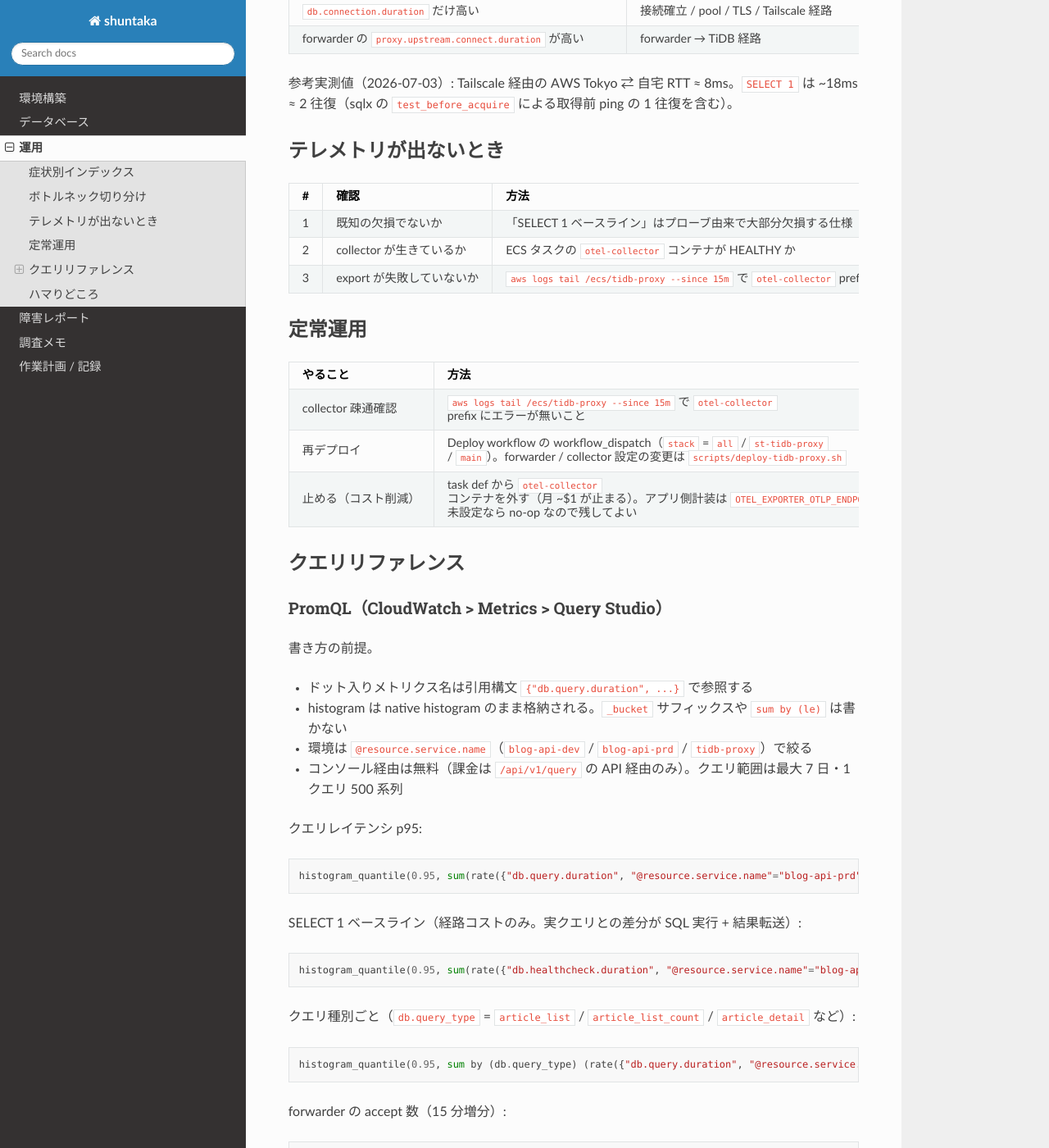
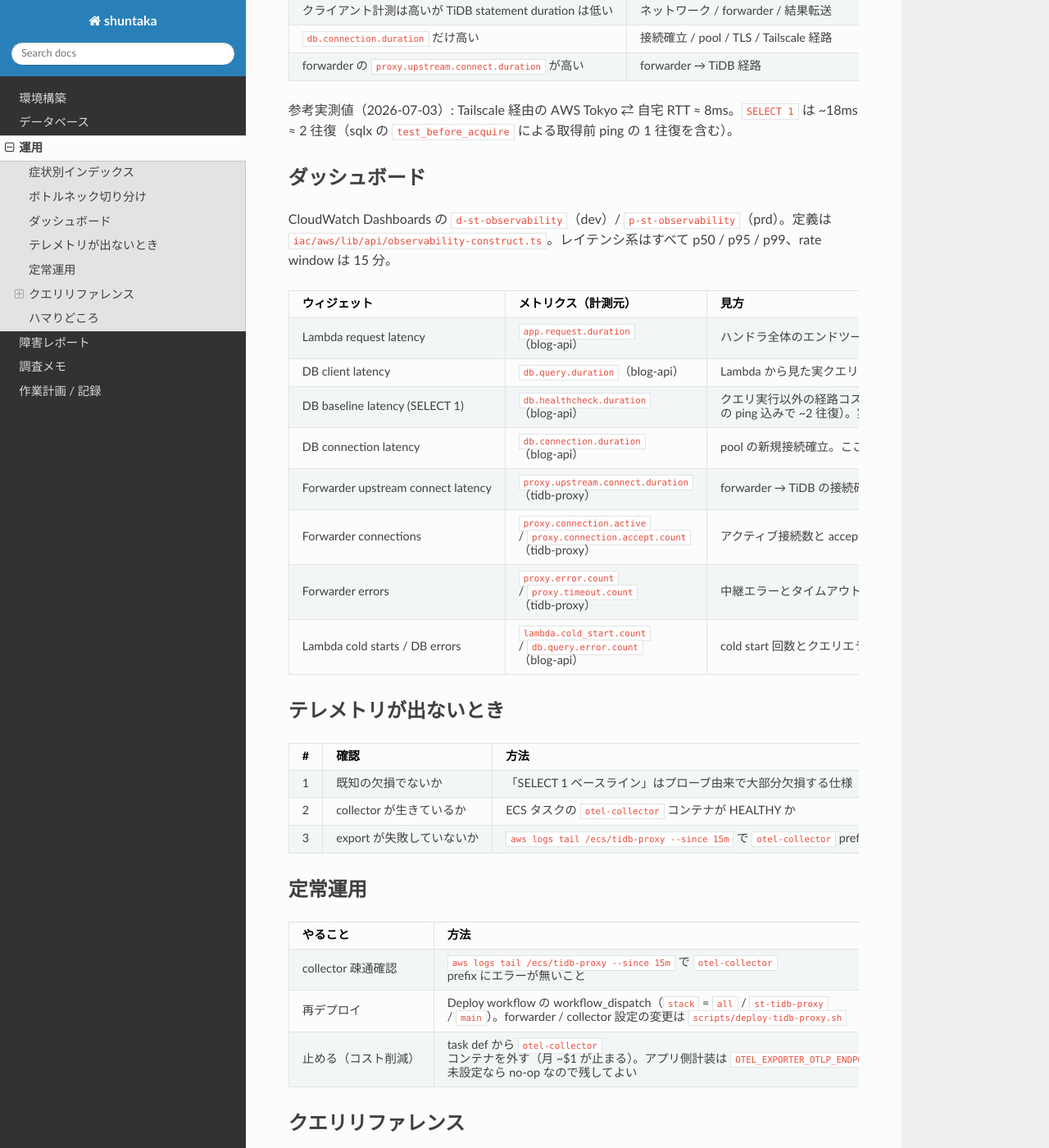
Before and after one commit to shuntaka9576/shuntaka-dev, a Sphinx documentation site: the page built from docs/source/03_operations.md, in a window 1280 px wide and 1400 px high, scrolled down 996 px. Shown: the whole window at 82% size. Built offline with Sphinx 7.4.7 and the Read the Docs theme 3.1.0, drawn with Linux system fonts in a browser that asks for light colours; pages that are not in the unit, such as notebooks, are missing from menus; some of the changed text lies outside the part shown.

Commit message:
docs: 運用ページにダッシュボード節を追加し PromQL 節を削除・X-Ray リファレンスを表形式化

````diff
--- a/docs/source/03_operations.md
+++ b/docs/source/03_operations.md
@@ -7,6 +7,7 @@ blog-api (Lambda) 〜 tidb-proxy (forwarder) 〜 TiDB 経路で「遅い・お
 | 症状                           | 見る節                 |
 | ------------------------------ | ---------------------- |
 | API / ブログが遅い             | ボトルネック切り分け   |
+| グラフの意味を知りたい         | ダッシュボード         |
 | ダッシュボードにデータが出ない | テレメトリが出ないとき |
 | クエリの書き方を調べたい       | クエリリファレンス     |
 | 検索がヒットしない・表示が変   | ハマりどころ           |
@@ -16,7 +17,7 @@ blog-api (Lambda) 〜 tidb-proxy (forwarder) 〜 TiDB 経路で「遅い・お
 | #   | 手順                                                  | 使うもの                                                   |
 | --- | ----------------------------------------------------- | ---------------------------------------------------------- |
 | 1   | p95 が悪化している時間帯を特定する                    | ダッシュボード `d-st-observability` / `p-st-observability` |
-| 2   | SELECT 1（経路コストのみ）と実クエリの p95 を比較する | ダッシュボード or PromQL（クエリリファレンス参照）         |
+| 2   | SELECT 1（経路コストのみ）と実クエリの p95 を比較する | ダッシュボード                                             |
 | 3   | TiDB 側の実行時間を同一時間窓で並べる                 | TiDB Dashboard / Statement Summary / Slow Query            |
 | 4   | 判定表で原因を絞る                                    | 下表                                                       |
 | 5   | 該当リクエストを個別に深掘りする                      | X-Ray（クエリリファレンス参照）                            |
@@ -32,6 +33,21 @@ blog-api (Lambda) 〜 tidb-proxy (forwarder) 〜 TiDB 経路で「遅い・お
 | forwarder の `proxy.upstream.connect.duration` が高い   | forwarder → TiDB 経路                           |
 
 参考実測値（2026-07-03）: Tailscale 経由の AWS Tokyo ⇄ 自宅 RTT ≈ 8ms。`SELECT 1` は ~18ms ≈ 2 往復（sqlx の `test_before_acquire` による取得前 ping の 1 往復を含む）。
+
+## ダッシュボード
+
+CloudWatch Dashboards の `d-st-observability`（dev）/ `p-st-observability`（prd）。定義は `iac/aws/lib/api/observability-construct.ts`。レイテンシ系はすべて p50 / p95 / p99、rate window は 15 分。
+
+| ウィジェット                       | メトリクス（計測元）                                                      | 見方                                                                                                                                                                                                                            |
+| ---------------------------------- | ------------------------------------------------------------------------- | ------------------------------------------------------------------------------------------------------------------------------------------------------------------------------------------------------------------------------- |
+| Lambda request latency             | `app.request.duration`（blog-api）                                        | ハンドラ全体のエンドツーエンド。ユーザー体感に最も近い                                                                                                                                                                          |
+| DB client latency                  | `db.query.duration`（blog-api）                                           | Lambda から見た実クエリのレイテンシ                                                                                                                                                                                             |
+| DB baseline latency (SELECT 1)     | `db.healthcheck.duration`（blog-api）                                     | クエリ実行以外の経路コスト全部。Tailscale の片道遅延そのものではなく「RTT × 往復回数 + forwarder 中継」（`test_before_acquire` の ping 込みで ~2 往復）。実クエリとの差分が SQL 実行 + 結果転送。欠損が多い（ハマりどころ参照） |
+| DB connection latency              | `db.connection.duration`（blog-api）                                      | pool の新規接続確立。ここだけ高ければ pool / TLS / Tailscale 経路                                                                                                                                                               |
+| Forwarder upstream connect latency | `proxy.upstream.connect.duration`（tidb-proxy）                           | forwarder → TiDB の接続確立                                                                                                                                                                                                     |
+| Forwarder connections              | `proxy.connection.active` / `proxy.connection.accept.count`（tidb-proxy） | アクティブ接続数と accept 数（15 分増分）。accept の急増は再接続の嵐を疑う                                                                                                                                                      |
+| Forwarder errors                   | `proxy.error.count` / `proxy.timeout.count`（tidb-proxy）                 | 中継エラーとタイムアウト（15 分増分）。平常時はゼロ                                                                                                                                                                             |
+| Lambda cold starts / DB errors     | `lambda.cold_start.count` / `db.query.error.count`（blog-api）            | cold start 回数とクエリエラー数（15 分増分）                                                                                                                                                                                    |
 
 ## テレメトリが出ないとき
 
@@ -51,51 +67,6 @@ blog-api (Lambda) 〜 tidb-proxy (forwarder) 〜 TiDB 経路で「遅い・お
 
 ## クエリリファレンス
 
-### PromQL（CloudWatch > Metrics > Query Studio）
-
-書き方の前提。
-
-- ドット入りメトリクス名は引用構文 `{"db.query.duration", ...}` で参照する
-- histogram は native histogram のまま格納される。`_bucket` サフィックスや `sum by (le)` は書かない
-- 環境は `@resource.service.name`（`blog-api-dev` / `blog-api-prd` / `tidb-proxy`）で絞る
-- コンソール経由は無料（課金は `/api/v1/query` の API 経由のみ）。クエリ範囲は最大 7 日・1 クエリ 500 系列
-
-クエリレイテンシ p95:
-
-```
-histogram_quantile(0.95, sum(rate({"db.query.duration", "@resource.service.name"="blog-api-prd"}[15m])))
-```
-
-SELECT 1 ベースライン（経路コストのみ。実クエリとの差分が SQL 実行 + 結果転送）:
-
-```
-histogram_quantile(0.95, sum(rate({"db.healthcheck.duration", "@resource.service.name"="blog-api-prd"}[15m])))
-```
-
-クエリ種別ごと（`db.query_type` = `article_list` / `article_list_count` / `article_detail` など）:
-
-```
-histogram_quantile(0.95, sum by (db.query_type) (rate({"db.query.duration", "@resource.service.name"="blog-api-prd"}[15m])))
-```
-
-forwarder の accept 数（15 分増分）:
-
-```
-sum(increase({"proxy.connection.accept.count", "@resource.service.name"="tidb-proxy"}[15m]))
-```
-
-アクティブ接続数:
-
-```
-sum({"proxy.connection.active", "@resource.service.name"="tidb-proxy"})
-```
-
-dev / prd 比較:
-
-```
-histogram_quantile(0.95, sum by (@resource.service.name) (rate({"app.request.duration", "@resource.service.name"=~"blog-api-.*"}[15m])))
-```
-
 ### X-Ray（CloudWatch > トレース）
 
 annotation キーはドットがアンダースコアに変換される。
@@ -109,23 +80,24 @@ annotation キーはドットがアンダースコアに変換される。
 | `proxy.close.reason` | `annotation.proxy_close_reason` |
 | `error.type`         | `annotation.error_type`         |
 
-環境で絞る（X-Ray グループに登録しておくとドロップダウンで常時絞れる）:
+`app.route` に入る値（axum の MatchedPath そのまま。health のルートは末尾スラッシュ付き `/health/` になる点に注意）:
 
-```
-service(id(name: "blog-api-prd"))
-```
+| `app.route`                     | メソッド | 内容                                                                     |
+| ------------------------------- | -------- | ------------------------------------------------------------------------ |
+| `/users/{name}/articles`        | GET      | 記事一覧                                                                 |
+| `/users/{name}/articles/{slug}` | GET      | 記事詳細                                                                 |
+| `/health/`                      | GET      | ヘルスチェック                                                           |
+| `/health/db`                    | GET      | DB ヘルスチェック（5 分毎の SELECT 1 プローブが叩く）                    |
+| `/webhooks/github`              | POST     | GitHub Webhook（記事同期）                                               |
+| `/swagger` ほか                 | GET      | Swagger UI（`/swagger/` / `/swagger/{*rest}` / `/swagger/openapi.json`） |
 
-環境 + ルート:
+クエリサンプル:
 
-```
-service(id(name: "blog-api-prd")) AND annotation.app_route = "/users/{name}/articles"
-```
-
-遅いリクエスト（1 秒以上）:
-
-```
-service(id(name: "blog-api-prd")) AND duration > 1
-```
+| 用途                                                                   | クエリ                                                                                  |
+| ---------------------------------------------------------------------- | --------------------------------------------------------------------------------------- |
+| 環境で絞る（X-Ray グループに登録しておくとドロップダウンで常時絞れる） | `service(id(name: "blog-api-prd"))`                                                     |
+| 環境 + ルート                                                          | `service(id(name: "blog-api-prd")) AND annotation.app_route = "/users/{name}/articles"` |
+| 遅いリクエスト（1 秒以上）                                             | `service(id(name: "blog-api-prd")) AND duration > 1`                                    |
 
 ## ハマりどころ
 
````
